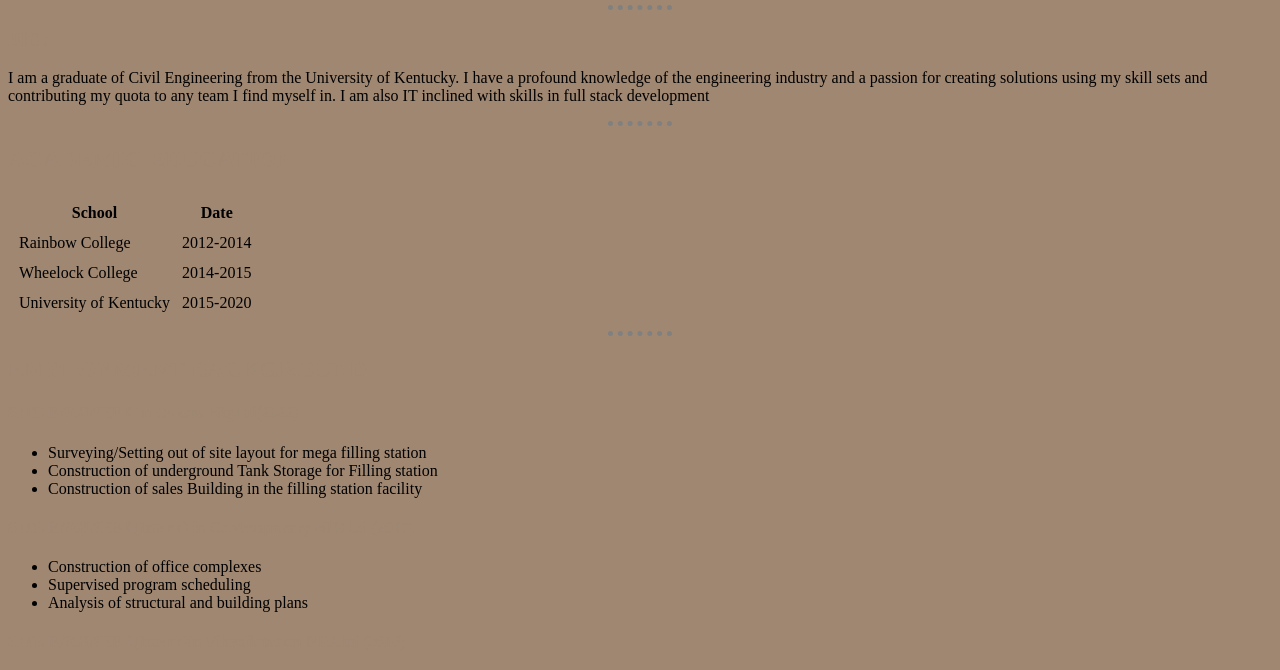
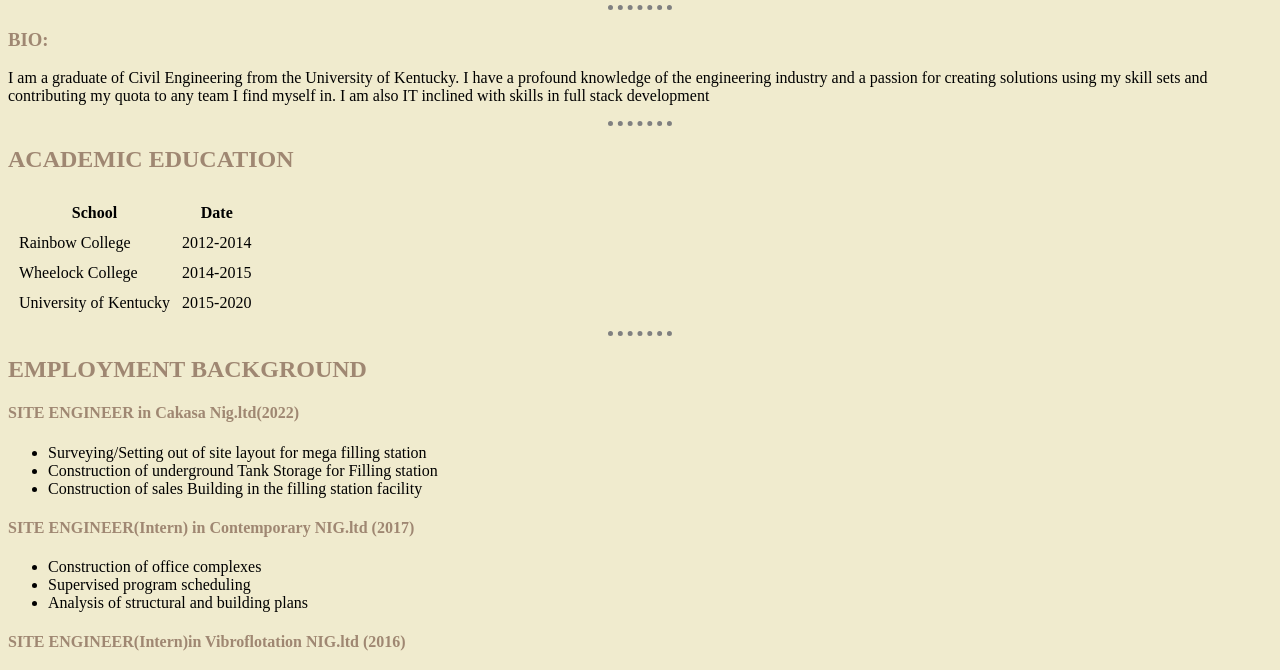
Before and after one commit to Breadfruit123/Resume, a plain HTML site: page index.html in a window 1280 px wide. Shown: the part 205-875 px from the top of the page. Drawn offline with Linux system fonts and the light colour scheme.

Commit message:
change background

```diff
--- a/css/styles.css
+++ b/css/styles.css
@@ -1,5 +1,5 @@
 body{
-  background-color:#9F8772;
+  background-color:#F0EBCE;
 }
 hr{
   border-style: none;
```
